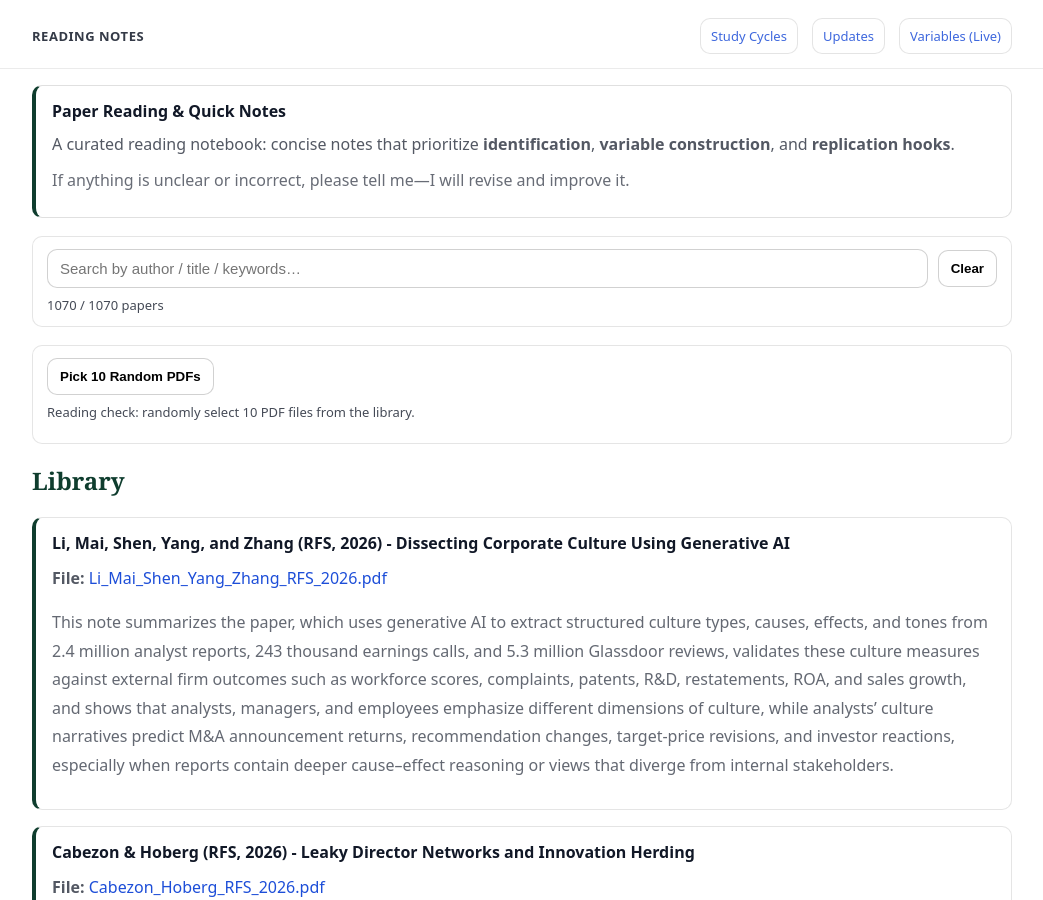
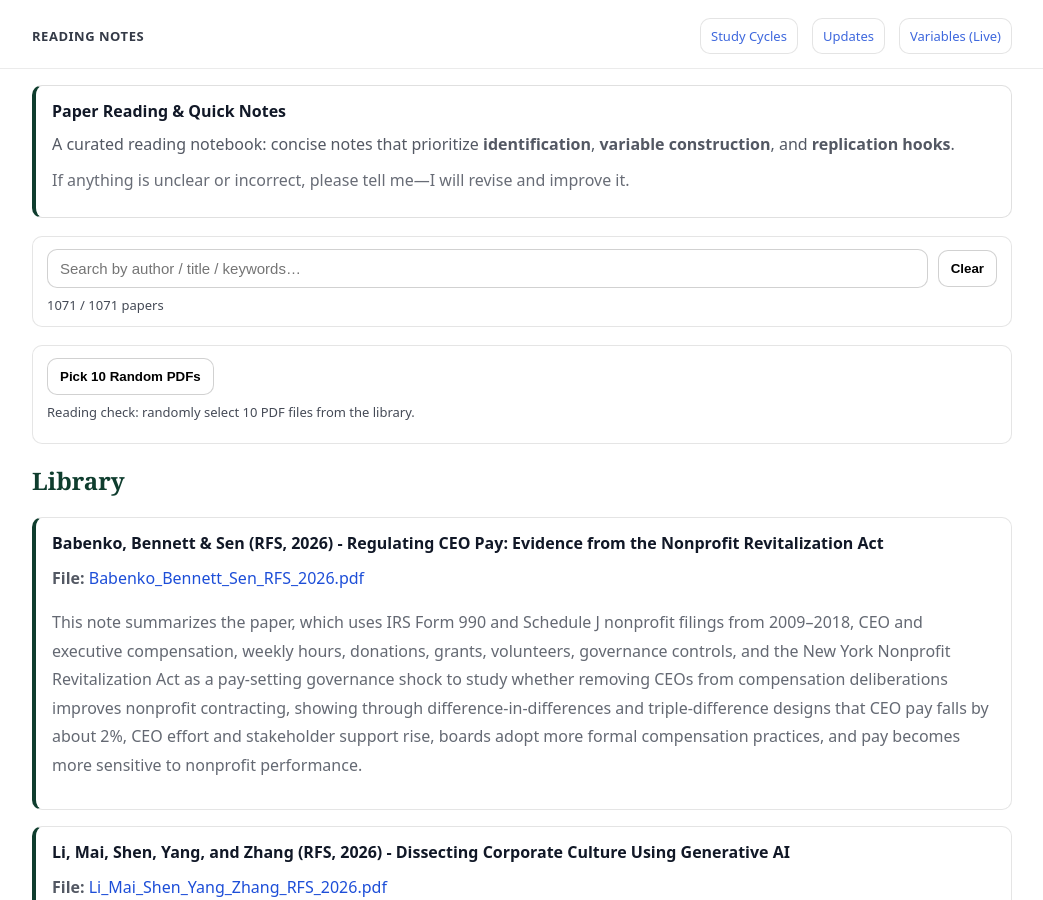
Before and after one commit to yaxinzn/study-archive, a Jekyll site: the page built from reading/index.md, in a window 1280 px wide and 900 px high. Shown: the whole window, without its empty margins (118-1161 px from the left). Built offline with Jekyll 4.4.1, drawn with Linux system fonts in a browser that asks for light colours.

Commit message:
Reading: add/update Babenko_Bennett_Sen_RFS_2026.pdf

```diff
--- a/_data/reading.yml
+++ b/_data/reading.yml
@@ -1,3 +1,7 @@
+- title: "Babenko, Bennett & Sen (RFS, 2026) - Regulating CEO Pay: Evidence from the Nonprofit Revitalization Act"
+  file: "Babenko_Bennett_Sen_RFS_2026.pdf"
+  desc: "This note summarizes the paper, which uses IRS Form 990 and Schedule J nonprofit filings from 2009–2018, CEO and executive compensation, weekly hours, donations, grants, volunteers, governance controls, and the New York Nonprofit Revitalization Act as a pay-setting governance shock to study whether removing CEOs from compensation deliberations improves nonprofit contracting, showing through difference-in-differences and triple-difference designs that CEO pay falls by about 2%, CEO effort and stakeholder support rise, boards adopt more formal compensation practices, and pay becomes more sensitive to nonprofit performance."
+
 - title: "Li, Mai, Shen, Yang, and Zhang (RFS, 2026) - Dissecting Corporate Culture Using Generative AI"
   file: "Li_Mai_Shen_Yang_Zhang_RFS_2026.pdf"
   desc: "This note summarizes the paper, which uses generative AI to extract structured culture types, causes, effects, and tones from 2.4 million analyst reports, 243 thousand earnings calls, and 5.3 million Glassdoor reviews, validates these culture measures against external firm outcomes such as workforce scores, complaints, patents, R&D, restatements, ROA, and sales growth, and shows that analysts, managers, and employees emphasize different dimensions of culture, while analysts’ culture narratives predict M&A announcement returns, recommendation changes, target-price revisions, and investor reactions, especially when reports contain deeper cause–effect reasoning or views that diverge from internal stakeholders."
```
Also changed, not shown: 1 other file.
